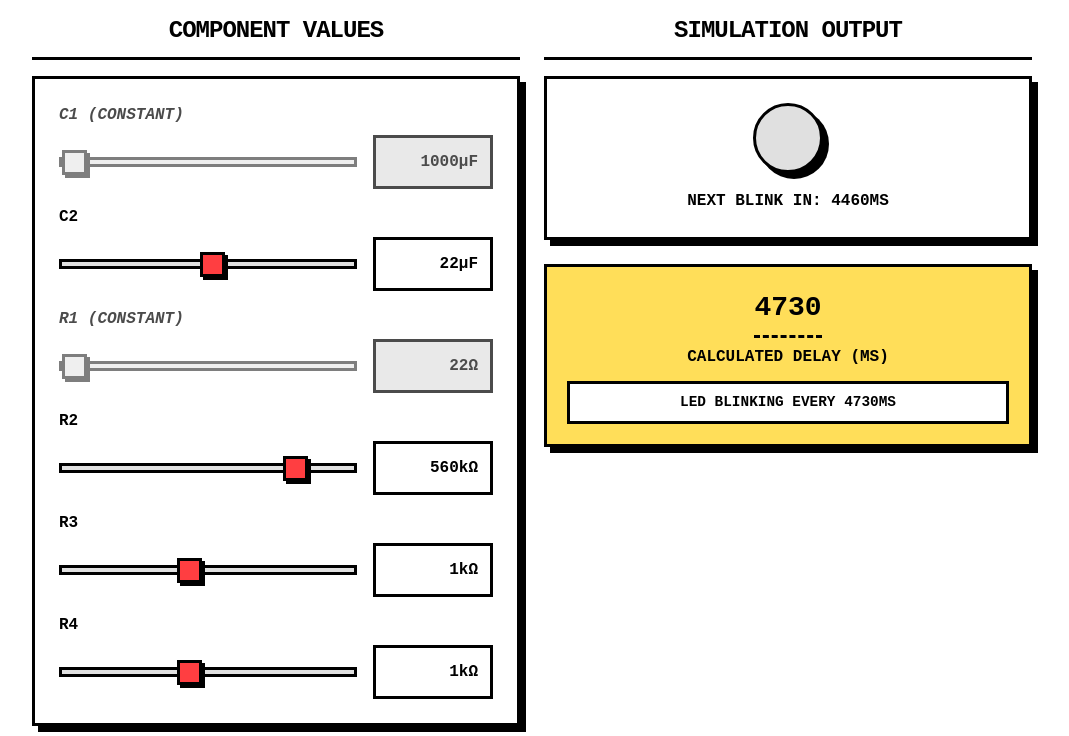
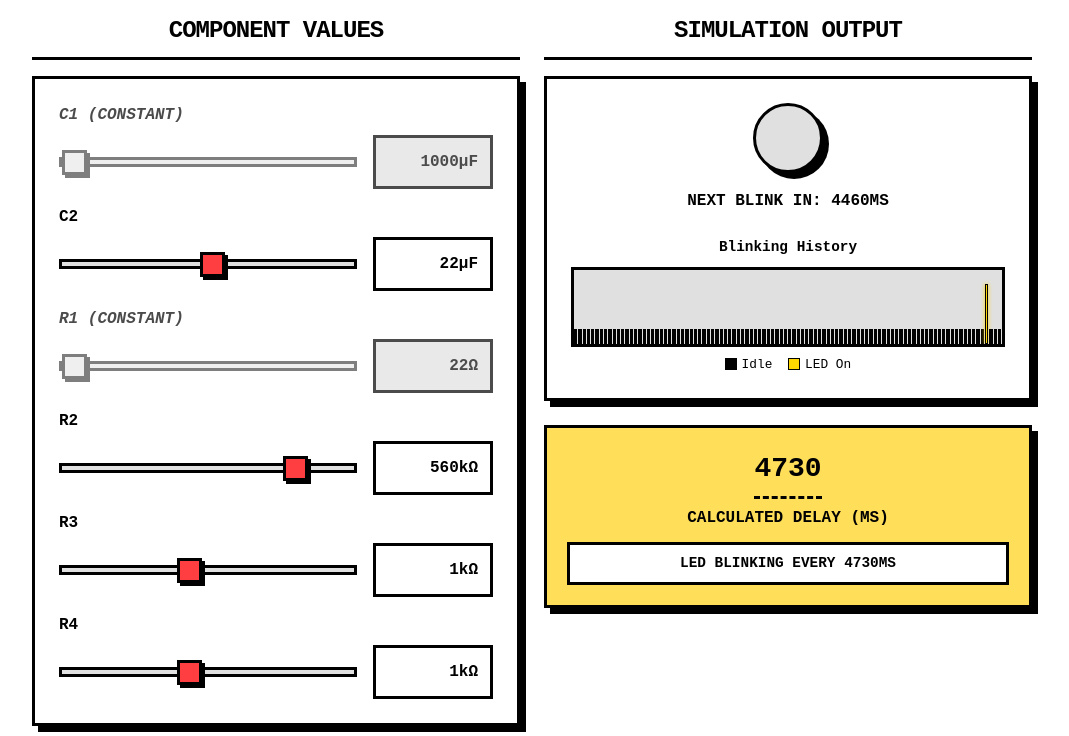
Before and after one commit to theapache64/tools, a plain HTML site: page astable-delay-simulator.html in a window 1280 px wide. Shown: the part 72-808 px from the top of the page, without its empty margins (108-1177 px from the left). Drawn offline with nearby package versions, Linux system fonts and the light colour scheme.

Commit message:
Add blinking history bar chart for visualization

```diff
--- a/astable-delay-simulator.html
+++ b/astable-delay-simulator.html
@@ -93,6 +93,7 @@
             padding: 1.5rem;
             transform: translateZ(0);
             transition: transform 0.2s ease, box-shadow 0.2s ease;
+            height: auto;
         }
 
         .led-container:hover {
@@ -376,6 +377,88 @@
             transform: translateX(30px);
         }
 
+        /* Bar chart styles */
+        .chart-container {
+            margin-top: 1.5rem;
+            padding: 0;
+            background-color: transparent;
+            border: none;
+            width: 100%;
+            align-self: stretch;
+        }
+
+        .chart-title {
+            font-family: 'JetBrains Mono', monospace;
+            font-weight: bold;
+            font-size: 0.9rem;
+            color: var(--foreground);
+            margin-bottom: 0.5rem;
+            text-align: center;
+        }
+
+        .chart-wrapper {
+            height: 80px;
+            position: relative;
+            overflow: hidden;
+            border: var(--border-width) solid var(--foreground);
+            background-color: var(--neutral);
+        }
+
+        .chart-bars {
+            height: 100%;
+            display: flex;
+            align-items: flex-end;
+            position: relative;
+            width: 100%;
+        }
+
+        .chart-bar {
+            width: 4px;
+            margin-right: 1px;
+            border: 1px solid var(--foreground);
+            transition: none;
+        }
+
+        .chart-bar.idle {
+            background-color: var(--foreground);
+            height: 20%;
+        }
+
+        .chart-bar.active {
+            background-color: #FFD700;
+            height: 80%;
+            box-shadow: 0 0 4px #FFD700;
+        }
+
+        .chart-legend {
+            display: flex;
+            justify-content: center;
+            gap: 1rem;
+            margin-top: 0.5rem;
+            font-family: 'JetBrains Mono', monospace;
+            font-size: 0.8rem;
+        }
+
+        .legend-item {
+            display: flex;
+            align-items: center;
+            gap: 0.3rem;
+        }
+
+        .legend-color {
+            width: 12px;
+            height: 12px;
+            border: 1px solid var(--foreground);
+        }
+
+        .legend-idle {
+            background-color: var(--foreground);
+        }
+
+        .legend-active {
+            background-color: #FFD700;
+        }
+
         /* Responsive design */
         @media (max-width: 768px) {
             .main-layout {
@@ -479,6 +562,23 @@
                 <div class="led-container">
                     <div class="led" id="led"></div>
                     <div class="timer" id="timer">Next blink in: --ms</div>
+
+                    <div class="chart-container">
+                        <div class="chart-title">Blinking History</div>
+                        <div class="chart-wrapper">
+                            <div class="chart-bars" id="chart-bars"></div>
+                        </div>
+                        <div class="chart-legend">
+                            <div class="legend-item">
+                                <div class="legend-color legend-idle"></div>
+                                <span>Idle</span>
+                            </div>
+                            <div class="legend-item">
+                                <div class="legend-color legend-active"></div>
+                                <span>LED On</span>
+                            </div>
+                        </div>
+                    </div>
                 </div>
 
                 <div class="delay-info">
@@ -576,6 +676,7 @@
         const timer = document.getElementById('timer');
         const delayDisplay = document.getElementById('delay-value');
         const statusDisplay = document.getElementById('status');
+        const chartBars = document.getElementById('chart-bars');
 
         const c2Slider = document.getElementById('c2');
         const r2Slider = document.getElementById('r2');
@@ -590,6 +691,45 @@
         let blinkInterval;
         let countdownInterval;
         let nextBlinkTime;
+        let chartUpdateInterval;
+        const maxBars = 100; // Maximum number of bars to display
+
+        // Initialize chart with idle bars
+        function initializeChart() {
+            chartBars.innerHTML = '';
+            for (let i = 0; i < maxBars; i++) {
+                const bar = document.createElement('div');
+                bar.className = 'chart-bar idle';
+                chartBars.appendChild(bar);
+            }
+        }
+
+        // Add a new bar to the chart
+        function addBarToChart(type) {
+            // Create a new bar element
+            const newBar = document.createElement('div');
+            newBar.className = `chart-bar ${type}`;
+
+            // Add to the end (right side)
+            chartBars.appendChild(newBar);
+
+            // Remove the first bar if we exceed max
+            if (chartBars.children.length > maxBars) {
+                chartBars.removeChild(chartBars.children[0]);
+            }
+        }
+
+        // Start chart animation
+        function startChartAnimation(delay) {
+            if (chartUpdateInterval) {
+                clearInterval(chartUpdateInterval);
+            }
+
+            // Update chart every 100ms for smooth animation
+            chartUpdateInterval = setInterval(() => {
+                addBarToChart('idle');
+            }, 100);
+        }
 
         // Function to get component value from slider index
         function getCapacitorValue(index) {
@@ -697,9 +837,15 @@
             if (countdownInterval) {
                 clearInterval(countdownInterval);
             }
+            if (chartUpdateInterval) {
+                clearInterval(chartUpdateInterval);
+            }
 
             // Set the initial next blink time
             nextBlinkTime = Date.now() + delay;
+
+            // Start chart animation
+            startChartAnimation(delay);
 
             // Start countdown timer (updates every 10ms for smooth animation)
             countdownInterval = setInterval(() => {
@@ -710,6 +856,10 @@
             // Start new blinking pattern
             blinkInterval = setInterval(() => {
                 led.classList.add('on');
+
+                // Add LED on bars to chart
+                addBarToChart('active');
+
                 setTimeout(() => {
                     led.classList.remove('on');
                 }, 100); // LED stays on for 100ms
@@ -741,6 +891,7 @@
         });
 
         // Initialize
+        initializeChart();
         updateDisplays();
         updateDelay();
     </script>
```
